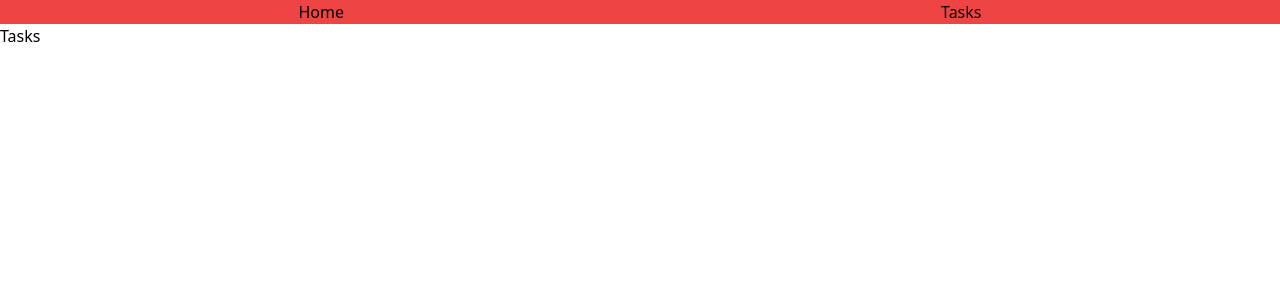
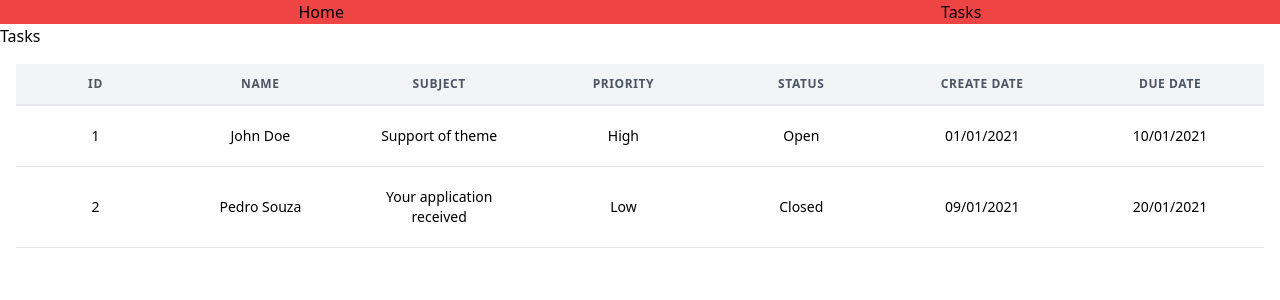
Before and after one commit to lisaseayou/projet_compito_2022_front, a React (Create React App) app: page /tasks in a window 1280 px wide. Shown: the top 300 px of the page. Built offline with nearby package versions, Linux system fonts and the light colour scheme.

Commit message:
create table tasks

```diff
--- /dev/null
+++ b/src/data/DataTasks.tsx
@@ -0,0 +1,34 @@
+// Fausses données pour Tasks//
+
+type Data = {
+  id: number;
+  name: string;
+  subject: string;
+  priority: string;
+  status: boolean;
+  createDate: string;
+  dueDate: string;
+};
+
+const DataTasks: Data[] = [
+  {
+    id: 1,
+    name: "John Doe",
+    subject: "Support of theme",
+    priority: "High",
+    status: true,
+    createDate: "01/01/2021",
+    dueDate: "10/01/2021",
+  },
+  {
+    id: 2,
+    name: "Pedro Souza",
+    subject: "Your application received",
+    priority: "Low",
+    status: false,
+    createDate: "09/01/2021",
+    dueDate: "20/01/2021",
+  },
+];
+
+export default DataTasks;
--- a/src/pages/Tasks.tsx
+++ b/src/pages/Tasks.tsx
@@ -1,5 +1,69 @@
+import DataTasks from "../data/DataTasks";
+
 const Tasks = () => {
-  return <div>Tasks</div>;
+  return (
+    <div>
+      <h1>Tasks</h1>
+      <div>
+        <table className="m-4 leading-normal">
+          <thead>
+            <tr>
+              <th className="px-5 py-3 border-b-2 border-gray-200 bg-gray-100 text-center text-xs font-semibold text-gray-600 uppercase tracking-wider">
+                ID
+              </th>
+              <th className="px-5 py-3 border-b-2 border-gray-200 bg-gray-100 text-center text-xs font-semibold text-gray-600 uppercase tracking-wider">
+                Name
+              </th>
+              <th className="px-5 py-3 border-b-2 border-gray-200 bg-gray-100 text-center text-xs font-semibold text-gray-600 uppercase tracking-wider">
+                Subject
+              </th>
+              <th className="px-5 py-3 border-b-2 border-gray-200 bg-gray-100 text-center text-xs font-semibold text-gray-600 uppercase tracking-wider">
+                Priority
+              </th>
+              <th className="px-5 py-3 border-b-2 border-gray-200 bg-gray-100 text-center text-xs font-semibold text-gray-600 uppercase tracking-wider">
+                Status
+              </th>
+              <th className="px-5 py-3 border-b-2 border-gray-200 bg-gray-100 text-center text-xs font-semibold text-gray-600 uppercase tracking-wider">
+                Create Date
+              </th>
+              <th className="px-5 py-3 border-b-2 border-gray-200 bg-gray-100 text-center text-xs font-semibold text-gray-600 uppercase tracking-wider">
+                Due Date
+              </th>
+            </tr>
+          </thead>
+          <tbody>
+            {DataTasks.map((data) => {
+              return (
+                <tr>
+                  <td className="px-5 py-5 border-b border-gray-200 bg-white text-center text-sm w-64">
+                    {data.id}
+                  </td>
+                  <td className="px-5 py-5 border-b border-gray-200 bg-white text-center text-sm w-64">
+                    {data.name}
+                  </td>
+                  <td className="px-5 py-5 border-b border-gray-200 bg-white text-center text-sm w-64">
+                    {data.subject}
+                  </td>
+                  <td className="px-5 py-5 border-b border-gray-200 bg-white text-center text-sm w-64">
+                    {data.priority}
+                  </td>
+                  <td className="px-5 py-5 border-b border-gray-200 bg-white text-center text-sm w-64">
+                    {data.status === true ? "Open" : "Closed"}
+                  </td>
+                  <td className="px-5 py-5 border-b border-gray-200 bg-white text-center text-sm w-64">
+                    {data.createDate}
+                  </td>
+                  <td className="px-5 py-5 border-b border-gray-200 bg-white text-center text-sm w-64">
+                    {data.dueDate}
+                  </td>
+                </tr>
+              );
+            })}
+          </tbody>
+        </table>
+      </div>
+    </div>
+  );
 };
 
 export default Tasks;
```
